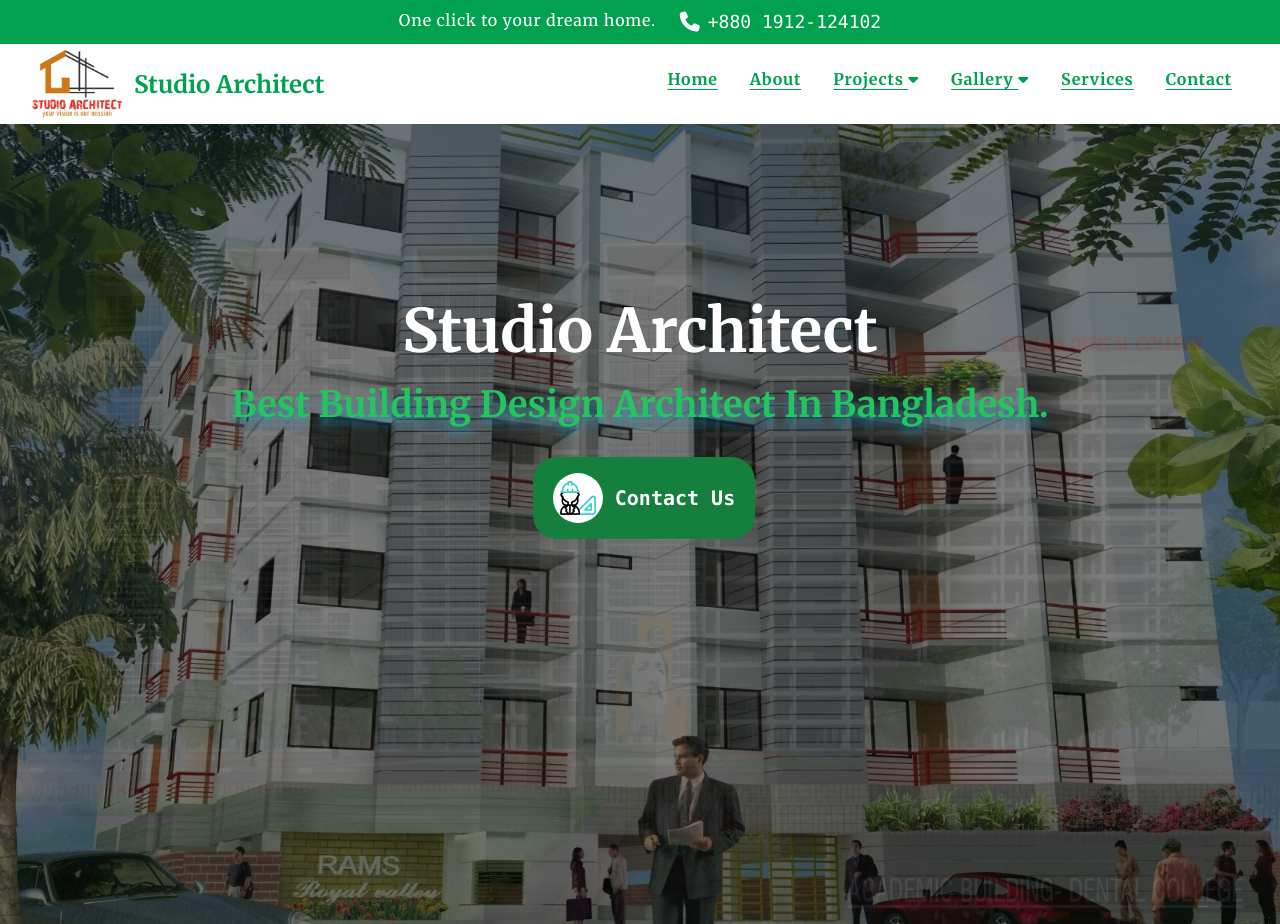
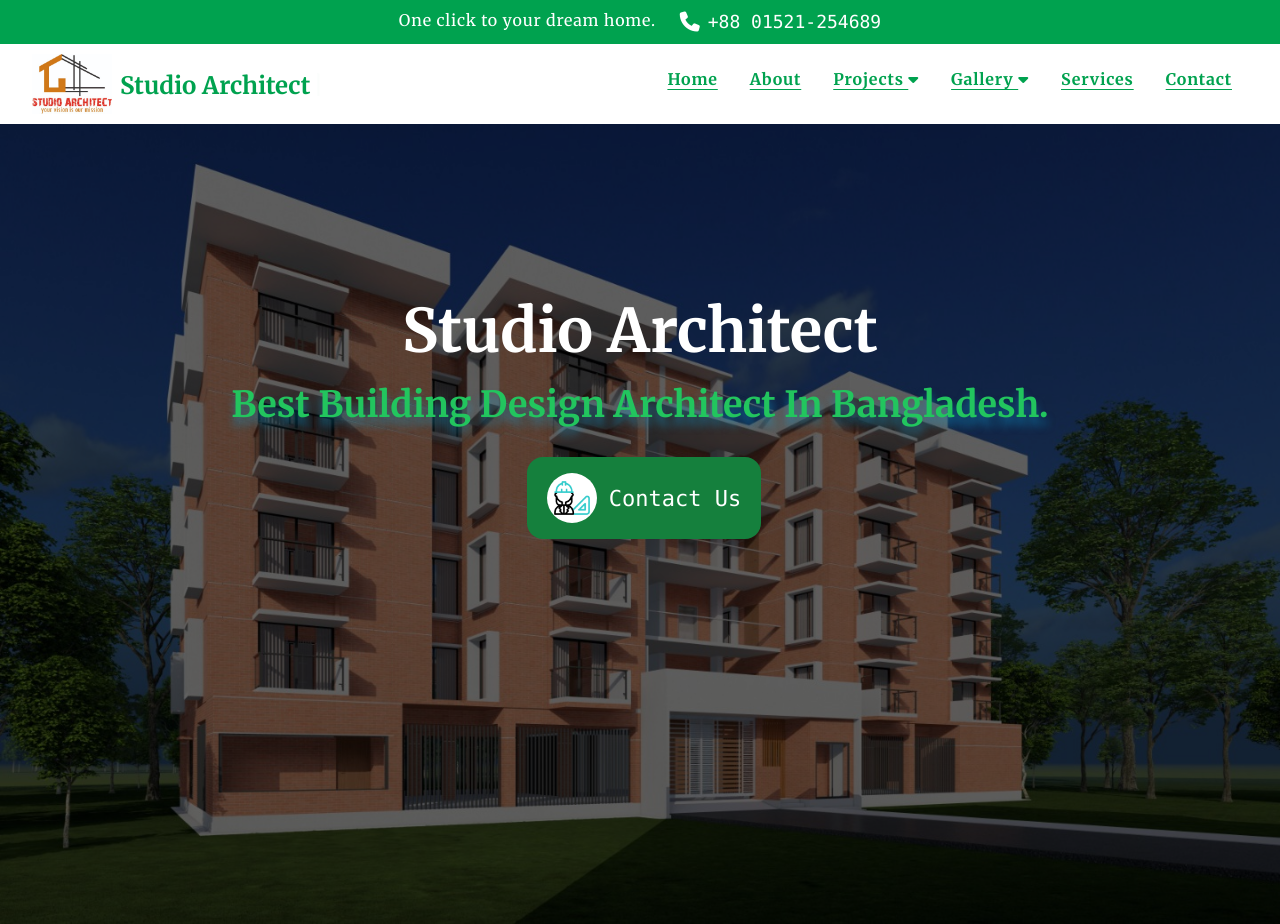
Before and after one commit to arifbillah0156/Riazul-Islam, a Next.js app: page / in a window 1280 px wide. Built offline with nearby package versions, Linux system fonts and the light colour scheme; a web font is replaced by a local one.

Commit message:
logotext

```diff
--- a/app/layout.jsx
+++ b/app/layout.jsx
@@ -2,9 +2,10 @@ import Navbar from "@/components/Navbar/Navbar";
 import "./globals.css";
 
 export const metadata = {
-  title: "Architect - Riazul Islam",
-  description: "I am Architect Riazul Islam.",
-  icons: "/Images/Riaz-Logo.png",
+  title: "Studio Architect",
+  description:
+    "Studio Architect - Best Building Design Architect In Bangladesh.",
+  icons: "/Images/Studio Architect.jpeg",
 };
 
 export default function RootLayout({ children }) {
--- a/components/Home/Home.jsx
+++ b/components/Home/Home.jsx
@@ -10,11 +10,11 @@ import Image from "next/image";
 
 export default function HomePage() {
   const images = [
-    "/1.jpeg", // Replace with your image paths
-    "/2.jpeg",
-    "/3.jpeg",
+    // "/1.jpeg",
+    // "/2.jpeg",
+    // "/3.jpeg",
     "/4.jpeg",
-    "/5.jpeg",
+    // "/5.jpeg",
   ];
 
   const [currentImageIndex, setCurrentImageIndex] = useState(0);
@@ -62,7 +62,7 @@ export default function HomePage() {
           <div className="mt-8 w-full flex justify-center">
             <Link
               href="/contact"
-              className="ml-2 text-[20px] font-mono tracking-normal flex justify-center items-center gap-3 bg-green-700 w-max px-5 py-4 rounded-3xl hover:rounded-xl duration-75 hover:ring font-bold"
+              className="ml-2 text-[22px] font-mono tracking-normal flex justify-center items-center gap-3 bg-green-700 w-max px-5 py-4 rounded-2xl hover:rounded-xl duration-75 hover:ring "
             >
               <Image
                 src={architect}
--- a/components/Navbar/NavHead.jsx
+++ b/components/Navbar/NavHead.jsx
@@ -7,11 +7,11 @@ const NavHead = () => {
       <div>One click to your dream home.</div>
       <div className="">
         <Link
-          href={"tel:+8801912124102"}
+          href={"tel:+8801521254689"}
           className="ml-2 text-lg font-mono tracking-normal flex justify-center items-center gap-2"
         >
           <i className="fa-solid fa-phone text-xl"></i>{" "}
-          <span>+880 1912-124102</span>
+          <span>+88 01521-254689</span>
         </Link>
       </div>
       {/* <div className="">
--- a/components/Navbar/NavLogo.jsx
+++ b/components/Navbar/NavLogo.jsx
@@ -1,23 +1,32 @@
 import Image from "next/image";
 import Link from "next/link";
 import studioArch from "@/public/Images/Studio Architect.jpeg";
+import { Typewriter } from "react-simple-typewriter";
 
 const NavLogo = () => {
   return (
-    <div className="flex items-center gap-3">
+    <div className="flex items-center gap-2">
       <Link href="/" className="text-2xl">
         <Image
           src={studioArch}
-          width={90}
+          width={80}
           alt="Studio Architect"
           className=""
           priority
         />
       </Link>
       <Link href="/">
-        <p className="text-xl md:text-2xl font-bold text-[#00A24F] animate-bounce mt-1 mr-1">
-          Studio Architect
-        </p>
+        <div className="text-xl md:text-2xl font-bold text-[#00A24F] mt-1 mr-1">
+          <Typewriter
+            words={["Studio Architect"]}
+            loop={Infinity}
+            cursor
+            cursorStyle="|"
+            typeSpeed={100}
+            deleteSpeed={50}
+            delaySpeed={1000}
+          />
+        </div>
       </Link>
       {/* text-transparent bg-clip-text bg-gradient-to-r from-indigo-500 via-purple-500 to-pink-500 */}
     </div>
--- a/components/Navbar/Navbar.jsx
+++ b/components/Navbar/Navbar.jsx
@@ -19,7 +19,7 @@ const NavbarWithDropdown = () => {
       <NavHead />
       {/* Nav Links */}
       <nav className="text-[#00a24f] py-2">
-        <div className="max-w-7xl mx-auto px-4 sm:px-6 lg:px-8">
+        <div className="max-w-7xl mx-auto px-1 sm:px-6 lg:px-8">
           <div className="flex items-center justify-between h-16">
             {/* Logo */}
             <NavLogo />
@@ -72,7 +72,7 @@ const NavbarWithDropdown = () => {
             <div className="md:hidden">
               <button
                 onClick={() => setIsMenuOpen(!isMenuOpen)}
-                className="text-[#00a24f] border p-1 rounded-md"
+                className="text-[#00a24f] border p-1 mr-1 rounded-md"
               >
                 <svg
                   className="h-7 w-7"
```
